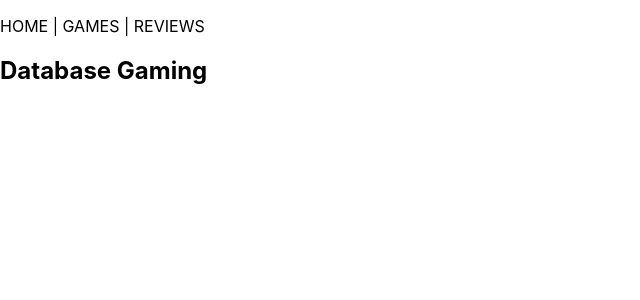
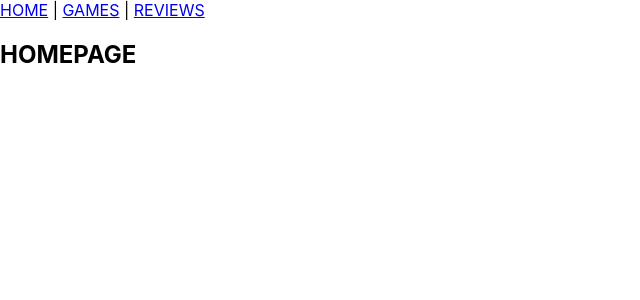
Before and after one commit to cbenitez99/phase-3-sinatra-react-project-client, a React (Create React App) app: page / in a window 1280 px wide. Shown: the top 300 px of the page, without its empty margins (0-640 px from the left). Built offline with nearby package versions, Linux system fonts and the light colour scheme; no server answers; the HTML template or start-up script is replaced by a standard one.

Commit message:
Made routes, halfway done

```diff
--- a/src/App.js
+++ b/src/App.js
@@ -2,18 +2,20 @@ import './App.css';
 import React, {useState, useEffect} from "react"
 import {BrowserRouter as Router, Switch, Route} from "react-router-dom"
 import Navbar from './components/Navbar';
-import GameCard from "./components/GameCard"
 import Home from "./components/Home"
-import Reviews from "./components/Reviews"
+import GamesContainer from './components/GamesContainer';
+import ReviewsContainer from './components/ReviewsContainer';
+
 function App() {
 
-  const [games, setGames] = useState({})
+  const [games, setGames] = useState([])
 
   useEffect(()=> {
     fetch('http://localhost:9292/games')
     .then(response => response.json())
     .then(data => {
       console.log('Success:', data)
+      setGames(data)
     })
     .catch((error) => {
       console.error('Error:', error);
@@ -25,9 +27,9 @@ function App() {
       <Router>
         <Navbar/>
         <Switch>
-          <Route exact path="/"><Home/></Route>
-          <Route exact path="/games"><GameCard/></Route>
-          <Route exact path="/reviews"></Route>
+          <Route exact path="/"> <Home/> </Route>
+          <Route exact path="/games"> <GamesContainer/> </Route>
+          <Route exact path="/reviews"> <ReviewsContainer/> </Route>
         </Switch>
       </Router>
     </div>
--- a/src/components/GameCard.js
+++ /dev/null
@@ -1,11 +0,0 @@
-import React from "react"
-
-function GameCard({game}) {
-    return (
-        <div>
-            <p>{game}</p>
-        </div>
-    )
-}
-
-export default GameCard
--- /dev/null
+++ b/src/components/GamesContainer.js
@@ -0,0 +1,11 @@
+import React from "react"
+
+function GamesContainer() {
+    return (
+        <div>
+            <h1>GamesContainer</h1>
+        </div>
+    )
+}
+
+export default GamesContainer
--- a/src/components/Home.js
+++ b/src/components/Home.js
@@ -3,7 +3,7 @@ import React from "react";
 function Home() {
     return (
         <div className="home-page">
-            <h2>Database Gaming</h2>
+            <h2>HOMEPAGE</h2>
         </div>
     )
 }
--- a/src/components/Navbar.js
+++ b/src/components/Navbar.js
@@ -1,10 +1,11 @@
 import React from "react";
+import {NavLink} from "react-router-dom"
 
 function Navbar() {
     return (
-        <div>
-            <p>HOME | GAMES | REVIEWS</p>
-        </div>
+        <nav>
+            <NavLink to="/"> HOME</NavLink> | <NavLink to="/games">GAMES</NavLink> | <NavLink to="/reviews">REVIEWS</NavLink>
+        </nav>
     )
 }
 
--- a/src/components/Reviews.js
+++ b/src/components/ReviewsContainer.js
@@ -1,6 +1,6 @@
 import React from "react";
 
-function Reviews() {
+function ReviewsContainer() {
     return (
         <div>
             <h1>Here are your reviews!</h1>
@@ -8,4 +8,4 @@ function Reviews() {
     )
 }
 
-export default Reviews;
+export default ReviewsContainer;
```
